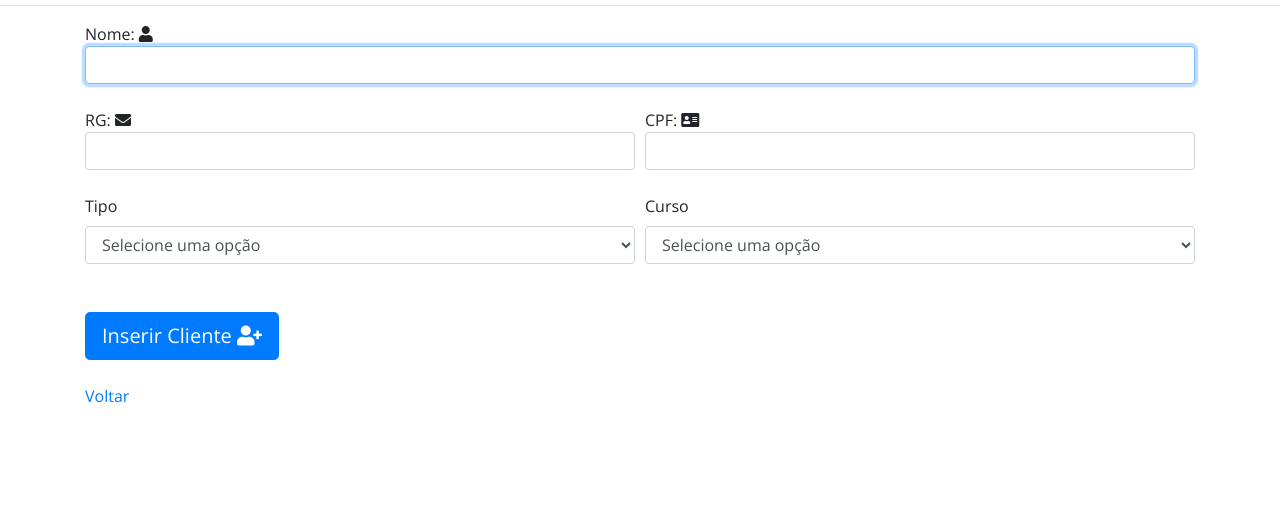
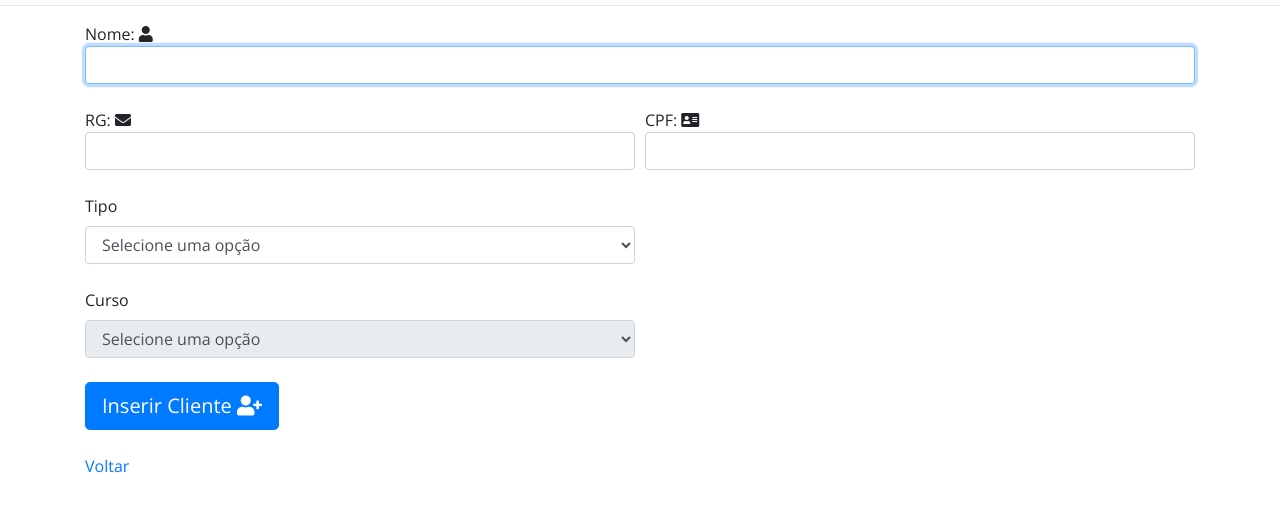
Before and after one commit to Sara01romao/inserir-php, a PHP site: page /view/page_register.php in a window 1280 px wide. Shown: the part 133-645 px from the top of the page. Run offline with PHP 8.4, Linux system fonts and the light colour scheme; some libraries are stand-ins or nearby versions.

Commit message:
add curso

```diff
--- a/view/page_register.php
+++ b/view/page_register.php
@@ -1,5 +1,6 @@
 <?php include_once 'dependencias.php'; ?>
 
+<script src="https://ajax.googleapis.com/ajax/libs/jquery/2.1.1/jquery.min.js"></script>
 
 <h2 class="text-center">
 	Registrar Cliente <i class="fa fa-user-plus"></i>
@@ -25,23 +26,39 @@
 			<input class="form-control" type="text" name="cpf" required id="cpf"><br>
 		</div>
 
+		<script>
+
+		function validarForm() {
+				var optionSelect = document.getElementById("tipo").value;
+
+				if(optionSelect =="Aluno" ){
+					document.getElementById("curso").disabled = false;
+				}else{
+					document.getElementById("curso").disabled = true;
+
+				}
+
+
+
+
+			}
+
+
+
+		</script>
+
 		<div class="col-md-6">
 		<label >Tipo</label>
-		<select  name="tipo" id="tipo" class="form-control" required>
+		<select  name="tipo" id="tipo" class="form-control" onchange="validarForm()" required>
 			<option value="" disabled="" selected>Selecione uma opção </option>
-			<option value="Aluno">Aluno</option>
+			<option value="Aluno" >Aluno</option>
 			<option value="Colaborador">Colaborador</option>
 			<option value="Professor">Professor</option>
 		</select>
+
 		<br>
-    	</div>
-
-
-		<div class="col-md-6">
-
 		<label for="curso">Curso</label>
-
-		<select required name="curso" class="form-control">
+		<select required name="curso" id="curso" class="form-control" disabled >
 			<option value="" disabled="" selected>Selecione uma opção </option>
 			<option value="Agronegócio- Noturno">Agronegócio- Noturno</option>
 			<option value="Análise e Desenvolvimento de Sistemas- Manhã">Análise e Desenvolvimento de Sistemas- Manhã</option>
@@ -51,9 +68,18 @@
 			<option value="Produção Agropecuária- Manhã">Produção Agropecuária- Manhã</option>
 
 		</select>
+
+
     	</div>
 
-		<div class="col-md-4">
+
+
+
+
+
+
+
+		<div class="col-md-12">
 		<br>
 			<button class="btn btn-primary btn-lg">
 
@@ -72,6 +98,8 @@
 
 </form>
 
+
+
 <script type="text/javascript" src="https://cdnjs.cloudflare.com/ajax/libs/jquery/3.3.1/jquery.js"></script>
 
 <script type="text/javascript" src="https://cdnjs.cloudflare.com/ajax/libs/jquery.mask/1.14.15/jquery.mask.min.js"></script>
@@ -81,4 +109,6 @@
 		$("#cpf").mask("000.000.000-00");
 		$("#rg").mask("00.000.000-0");
 	});
+
+
 </script>
```
